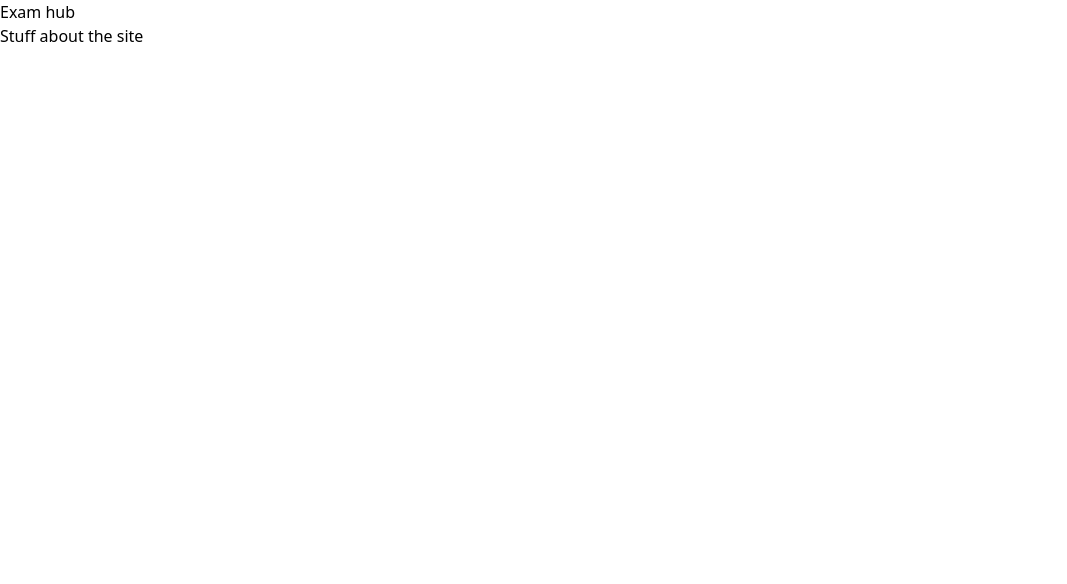
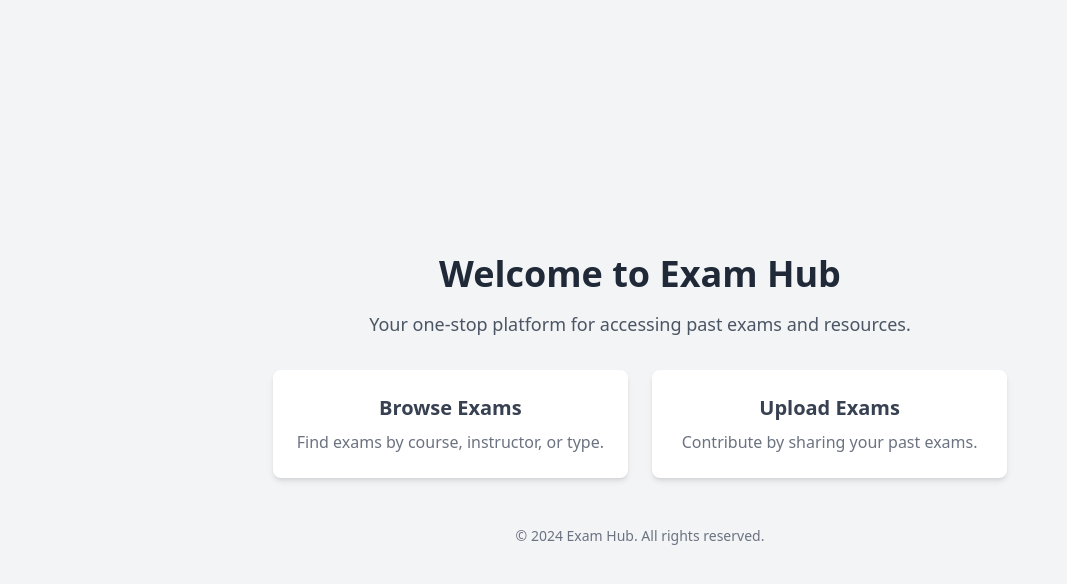
Before and after one commit to CSEC-DEC/exam-hub-frontend, a React (Vite) app: page / in a window 1280 px wide. Shown: the top 584 px of the page, without its empty margins (0-1067 px from the left). Built offline with nearby package versions, Linux system fonts and the light colour scheme.

Commit message:
implemented individual exam view and download

```diff
--- a/src/App.jsx
+++ b/src/App.jsx
@@ -3,14 +3,18 @@ import { BrowserRouter as Router, Route, Routes } from "react-router-dom";
 import Dashboard from "./pages/Dashboard";
 import Login from "./pages/Login";
 import Exams from "./pages/Exams";
+import Exam from "./components/Exam";
 
 function App() {
   return (
     <Router>
       <Routes>
         <Route path="/" element={<Dashboard />} />
-        <Route path="/login" element={<Login />} />
-        <Route path="/exams" element={<Exams />} />
+        <Route path="login" element={<Login />} />
+        <Route path="exams">
+          <Route index element={<Exams />} />
+          <Route path=":examId" element={<Exam />} />
+        </Route>
       </Routes>
     </Router>
   );
--- a/src/components/Exam.jsx
+++ b/src/components/Exam.jsx
@@ -1,7 +1,112 @@
-import React from "react";
+import React, { useEffect, useState } from "react";
+import { FaThumbsUp, FaEye, FaFileDownload } from "react-icons/fa";
+import axios from "axios";
+import { useParams } from "react-router-dom";
 
 const Exam = () => {
-  return <div>Exam</div>;
+  const [fullScreenPhoto, setFullScreenPhoto] = useState(null);
+  const [exam, setExam] = useState({
+    name: "",
+    code: "",
+    course: "",
+    instructor: "",
+    type: "",
+    likes: [],
+    photos: [],
+  });
+
+  const { examId } = useParams();
+
+  useEffect(() => {
+    axios
+      .get(`http://localhost:8800/exam/${examId}`)
+      .then((res) => {
+        setExam(res.data);
+      })
+      .catch((err) => {
+        console.log(err);
+      });
+  }, [examId]);
+
+  return (
+    <div className="min-h-screen bg-gray-100 flex flex-col items-center py-10 px-4">
+      {/* Header Section */}
+      <div className="max-w-4xl w-full text-center mb-10">
+        <h1 className="text-3xl font-bold text-gray-800 mb-4">{exam.name}</h1>
+        <p className="text-gray-600 text-lg">
+          <span className="font-semibold">Code:</span> {exam.code}
+        </p>
+        <p className="text-gray-600 text-lg">
+          <span className="font-semibold">Course:</span> {exam.course}
+        </p>
+        <p className="text-gray-600 text-lg">
+          <span className="font-semibold">Instructor:</span> {exam.instructor}
+        </p>
+        <p className="text-gray-600 text-lg">
+          <span className="font-semibold">Type:</span> {exam.type}
+        </p>
+      </div>
+
+      {exam.photos?.length > 0 && (
+        <div className="w-full bg-white shadow-lg rounded-lg overflow-hidden mb-8">
+          <div className="relative w-full flex flex-wrap justify-center gap-4 p-4">
+            {exam.photos.map((photoUrl, i) => (
+              <div key={i} className="relative w-48 h-48">
+                {/* Photo */}
+                <img
+                  src={photoUrl}
+                  alt={`Photo ${i}`}
+                  className="w-full h-full object-cover rounded-lg"
+                />
+
+                {/* Buttons Overlay */}
+                <div className="absolute bottom-0 w-full bg-opacity-50 flex items-center justify-around space-x-4 p-2 rounded-b-lg">
+                  {/* View Button */}
+                  <button
+                    onClick={() => setFullScreenPhoto(photoUrl)}
+                    className="bg-blue-500 text-white p-2 rounded-full hover:bg-blue-600"
+                  >
+                    <FaEye size={16} />
+                  </button>
+
+                  {/* Download Button */}
+                  <a
+                    href={photoUrl}
+                    download={`Photo-${i}`}
+                    className="bg-green-500 text-white p-2 rounded-full hover:bg-green-600"
+                  >
+                    <FaFileDownload size={16} />
+                  </a>
+                </div>
+              </div>
+            ))}
+          </div>
+
+          {/* Full-Screen Modal */}
+          {fullScreenPhoto && (
+            <div
+              className="fixed inset-0 bg-black bg-opacity-75 flex items-center justify-center z-50"
+              onClick={() => setFullScreenPhoto(null)}
+            >
+              <img
+                src={fullScreenPhoto}
+                alt="Full Size"
+                className="max-w-full max-h-full rounded-lg"
+              />
+            </div>
+          )}
+        </div>
+      )}
+
+      {/* Likes Section */}
+      <div className="flex items-center justify-center mt-4">
+        <FaThumbsUp className="text-blue-500 mr-2" size={24} />
+        <span className="text-gray-800 text-xl font-medium">
+          {exam.likes?.length || 0} Likes
+        </span>
+      </div>
+    </div>
+  );
 };
 
 export default Exam;
--- a/src/pages/Dashboard.jsx
+++ b/src/pages/Dashboard.jsx
@@ -1,10 +1,44 @@
 import React from "react";
+import { Link } from "react-router-dom";
 
 const Dashboard = () => {
   return (
-    <div className="">
-      <h1>Exam hub</h1>
-      <p>Stuff about the site</p>
+    <div className="min-h-screen bg-gray-100 flex flex-col items-center justify-center p-6">
+      {/* Header Section */}
+      <header className="text-center mb-8">
+        <h1 className="text-4xl font-bold text-gray-800 mb-4">
+          Welcome to Exam Hub
+        </h1>
+        <p className="text-gray-600 text-lg">
+          Your one-stop platform for accessing past exams and resources.
+        </p>
+      </header>
+
+      <Link to="/exams">
+        <div className="w-full max-w-3xl grid grid-cols-1 sm:grid-cols-2 gap-6 text-center">
+          <div className="bg-white p-6 rounded-lg shadow-md">
+            <h2 className="text-xl font-semibold text-gray-700 mb-2">
+              Browse Exams
+            </h2>
+            <p className="text-gray-500">
+              Find exams by course, instructor, or type.
+            </p>
+          </div>
+          <div className="bg-white p-6 rounded-lg shadow-md">
+            <h2 className="text-xl font-semibold text-gray-700 mb-2">
+              Upload Exams
+            </h2>
+            <p className="text-gray-500">
+              Contribute by sharing your past exams.
+            </p>
+          </div>
+        </div>
+      </Link>
+
+      {/* Footer Section */}
+      <footer className="mt-12 text-gray-500 text-sm">
+        <p>&copy; 2024 Exam Hub. All rights reserved.</p>
+      </footer>
     </div>
   );
 };
```
